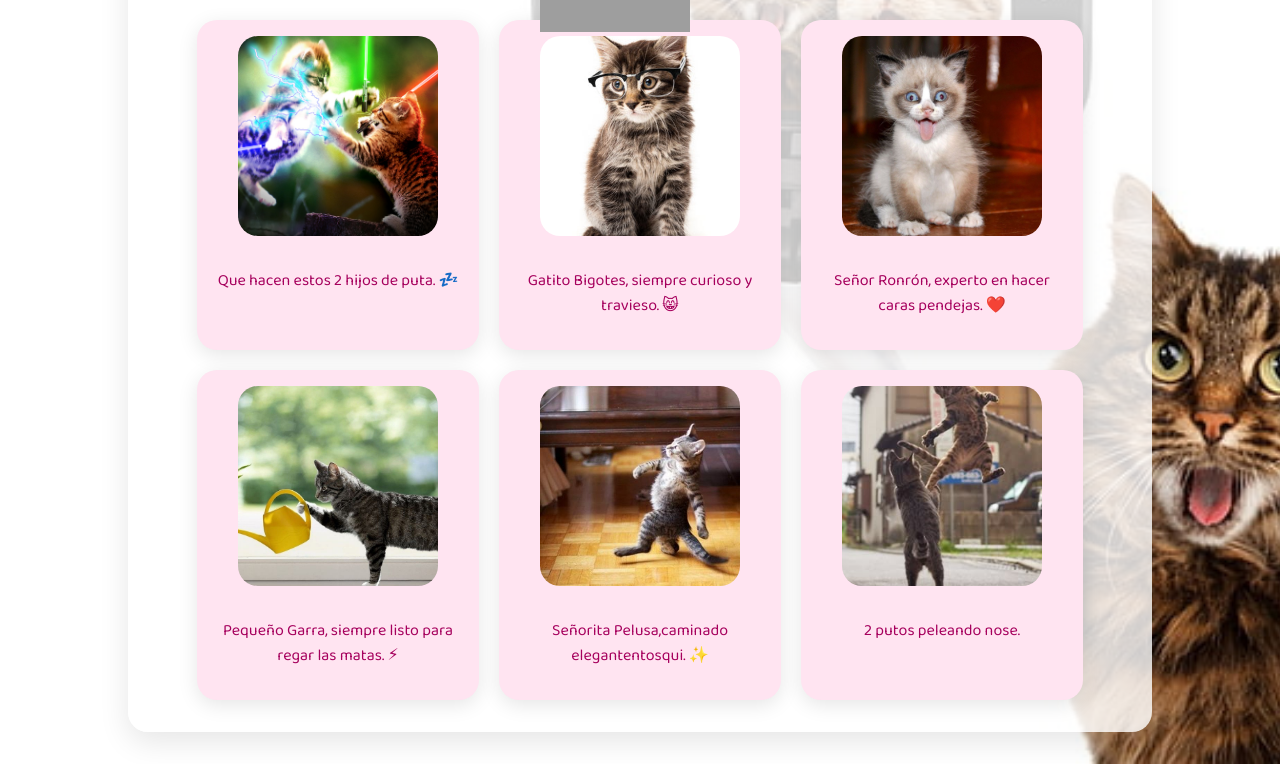
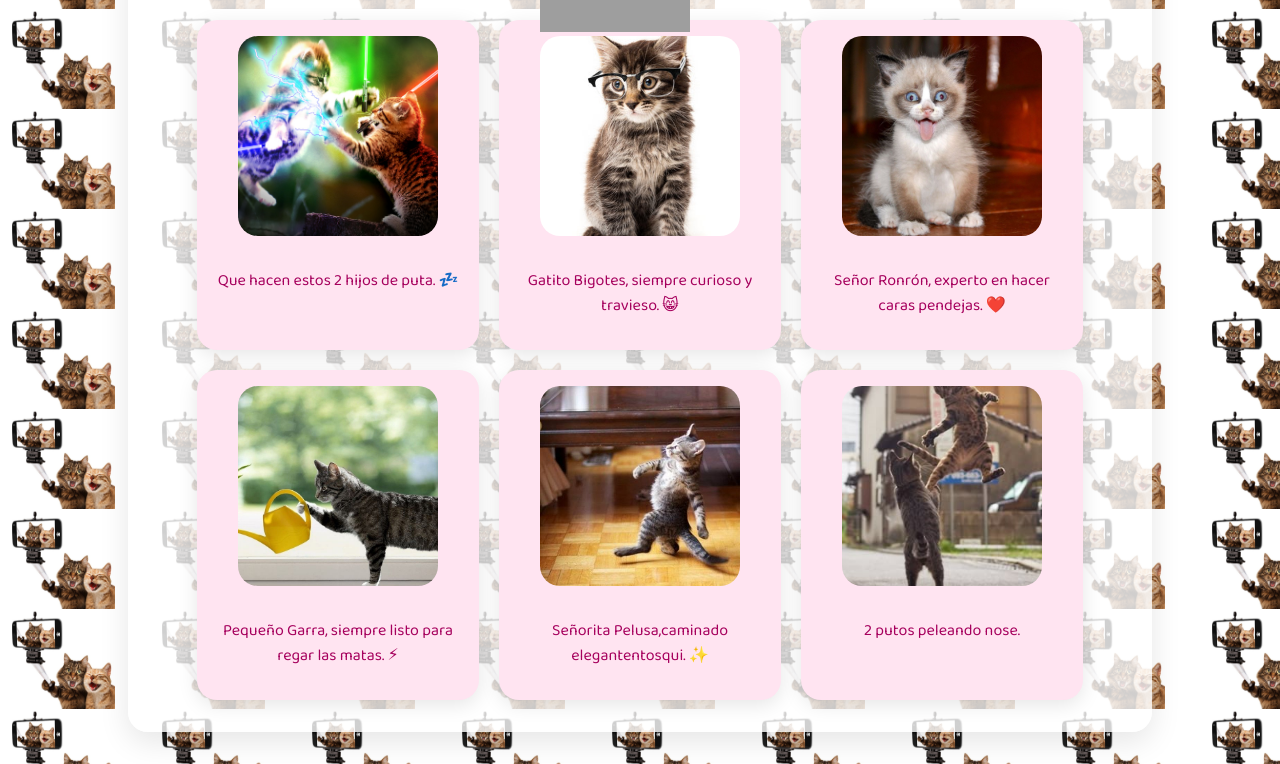
Before and after one commit to piolin666satan/Gatosweb, a plain HTML site: page index.html in a window 1280 px wide. Shown: the part 291-1055 px from the top of the page. Drawn offline with Linux system fonts and the light colour scheme; grey boxes are pictures that could not be loaded.

Commit message:
repetir fondo

```diff
--- a/Style.css
+++ b/Style.css
@@ -2,7 +2,10 @@ body {
     margin: 0;
     font-family: 'Baloo 2', cursive;
     background-image: url('images/cats-cat-funny-selfie-wallpaper-preview.jpg');
-    background-size: cover;
+    background-repeat: repeat;
+    background-size: 150px 100px;
+    background-position: center;
+    background-attachment: fixed;
     overflow-x: hidden;
 }
 
```
